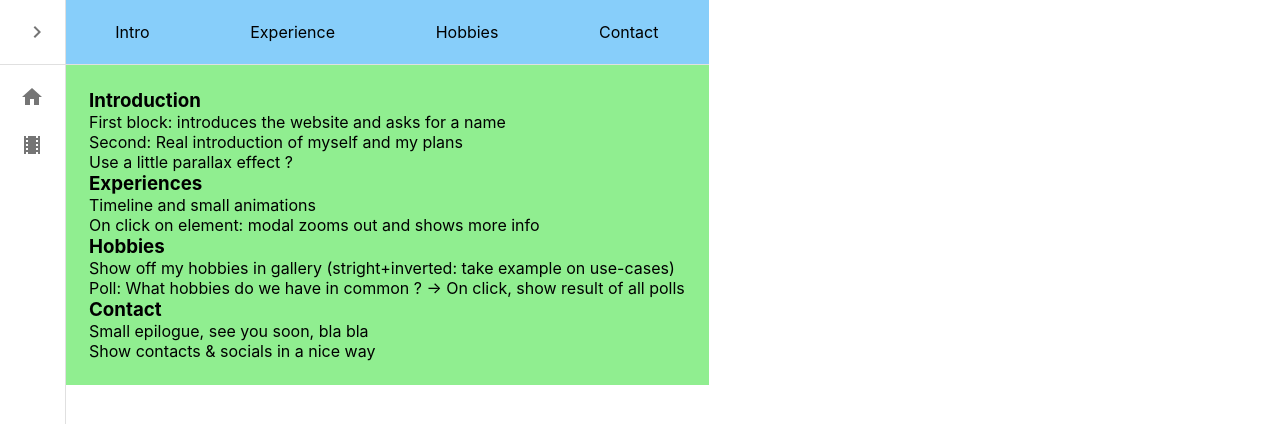
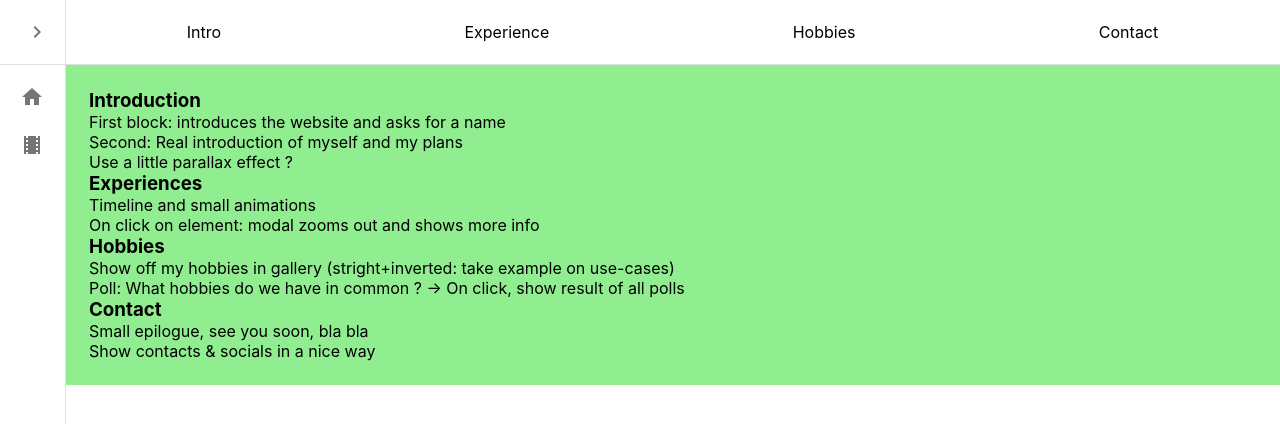
Before and after one commit to mlangumier/portfolio, a React (Create React App) app: page / in a window 1280 px wide. Shown: the top 424 px of the page. Built offline with nearby package versions, Linux system fonts and the light colour scheme.

Commit message:
Fixed container & width

```diff
--- a/src/Components/Menu/menu.tsx
+++ b/src/Components/Menu/menu.tsx
@@ -19,7 +19,7 @@ const MenuTop: FC<MenuItemsList> = ({ menuItems }) => {
         display:"flex",
         justifyContent:"space-around",
         alignItems:"center",
-        background:'lightskyblue',
+        // background:'lightskyblue',
         // borderBottom:'1px solid #bbb',
       }}>
         {menuItems.map((item, index) => (
--- a/src/Pages/Home/homepage.tsx
+++ b/src/Pages/Home/homepage.tsx
@@ -1,4 +1,4 @@
-import { Box, Container, Typography } from "@mui/material";
+import { Box, Container } from "@mui/material";
 import { MenuItemsHomepage } from "Components/Menu/menuItems";
 import Navbar from "Components/Navbar/navbar";
 import MenuTop from "Components/Menu/menu";
@@ -9,19 +9,28 @@ import Contact from 'Pages/Home/Contact/contact'
 
 const Homepage = () => {
   return (
-    <Box sx={{ display: 'flex' }}>
+    <Container
+      disableGutters
+      fixed={false}
+      maxWidth={false}
+      sx={{ display: 'flex', width: '100vw', height: '100vh' }}
+    >
       <Navbar />
-      <Box className="page-full">
+      <Box className="page-full" sx={{ width: '100vw' }}>
         <MenuTop menuItems={MenuItemsHomepage} />
-        {/* Make container Fluid (~75wv) */}
-        <Container className="page-content" maxWidth="xl" component="main" sx={{ flexGrow: 1, p: 3 }} style={{background:'lightgreen'}}>
+        <Container
+          className="page-content"
+          maxWidth="xl"
+          component="main"
+          sx={{ flexGrow: 1, p: 3, background:'lightgreen', maxHeight: '100vh' }}
+        >
           <Introduction />
           <Experiences />
           <Hobbies />
           <Contact />
         </Container>
       </Box>
-    </Box>
+    </Container>
   )
 }
 
```
